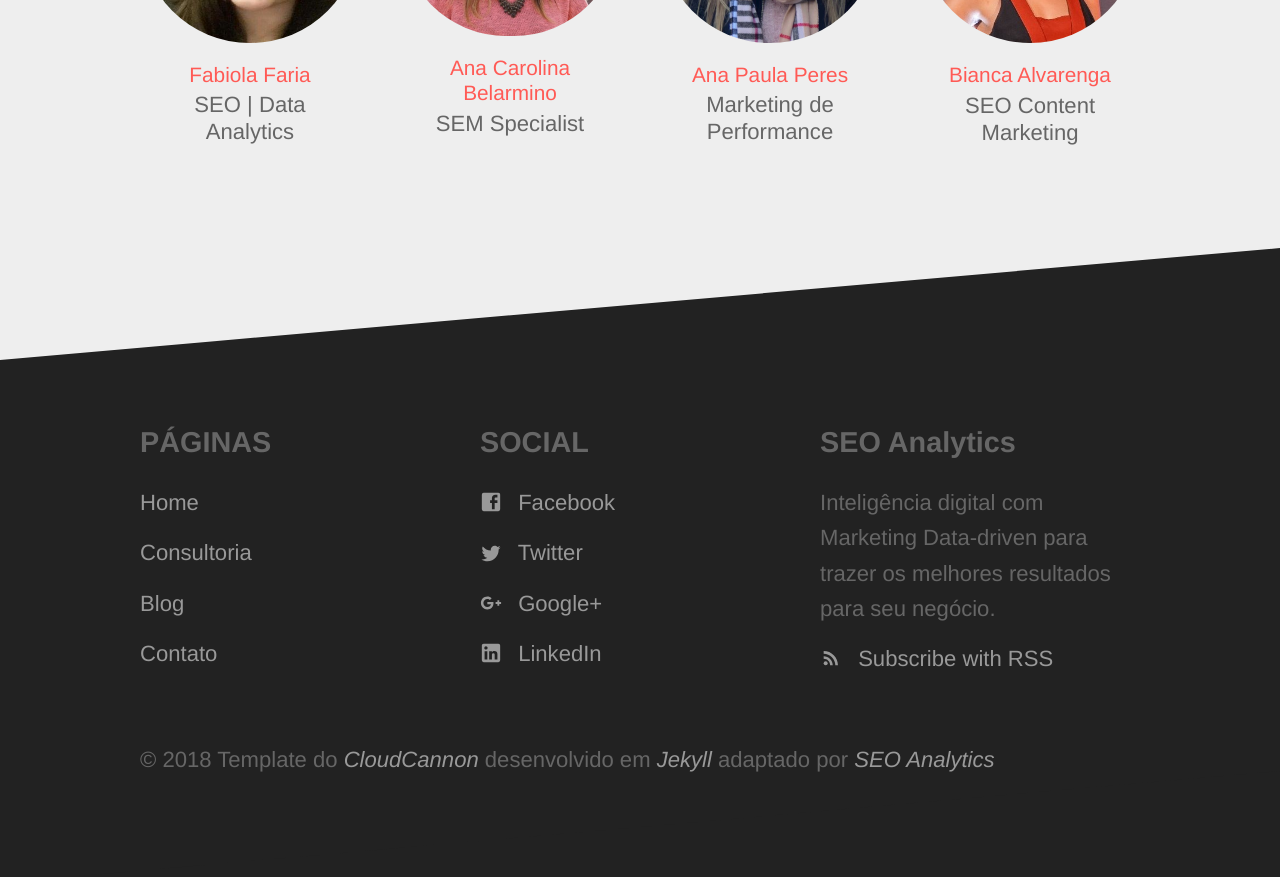
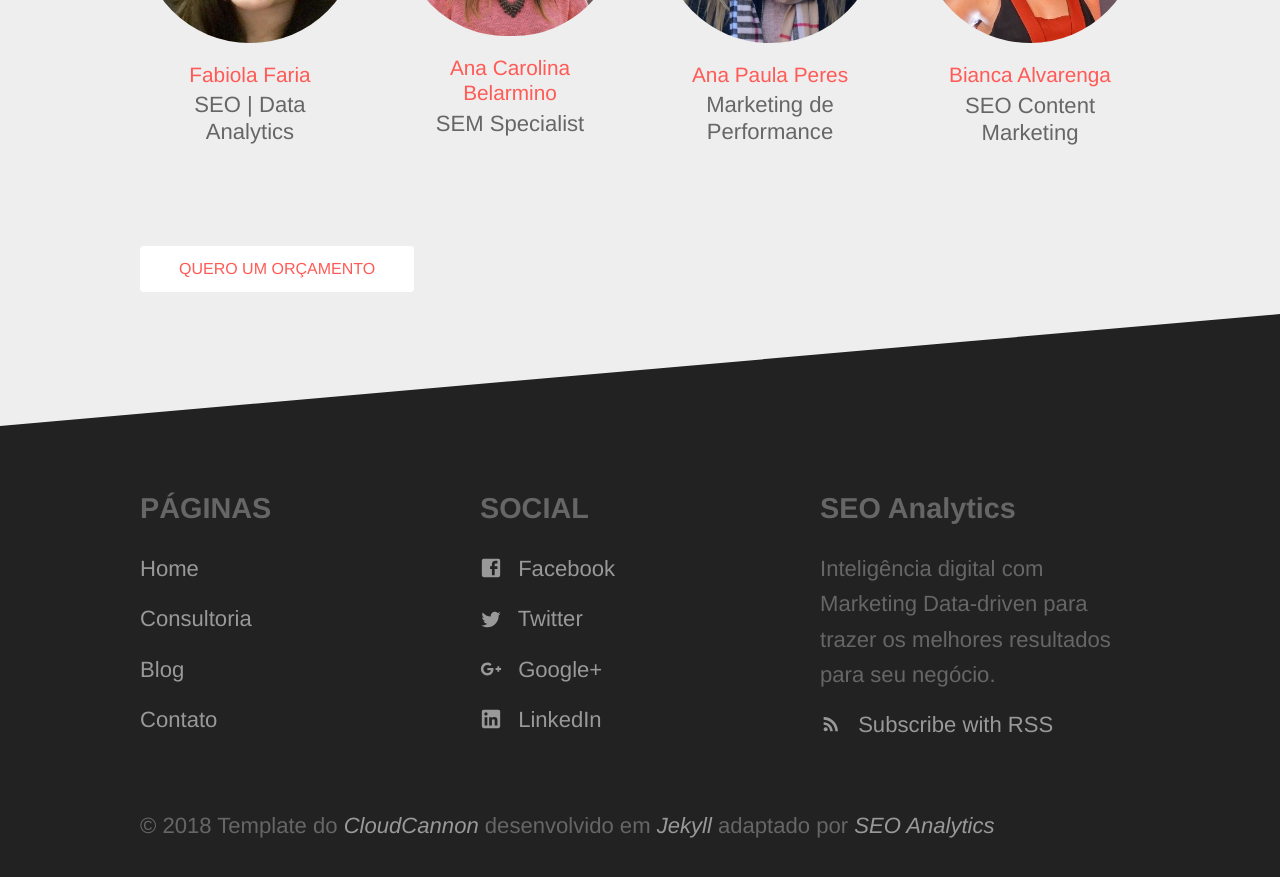
Before and after one commit to seoanalytics/seoanalytics.github.io, a Jekyll site: the page built from consultoria.html, in a window 1280 px wide and 900 px high, scrolled down 1946 px. Shown: the top 877 px of the window. Built offline with Jekyll 4.4.1, drawn with Linux system fonts in a browser that asks for light colours.

Commit message:
Updated 'consultoria.html' via CloudCannon

```diff
--- a/consultoria.html
+++ b/consultoria.html
@@ -49,7 +49,7 @@ redirect_from: "/cv/*"
 			<li class="filler"></li>
 			<li class="filler"></li>
 		</ul>
-
+			<a class="button alt" href="{{ site.baseurl }}/contact/">QUERO UM ORÇAMENTO</a>
 		</div>
 	</div>
 </section>
```
